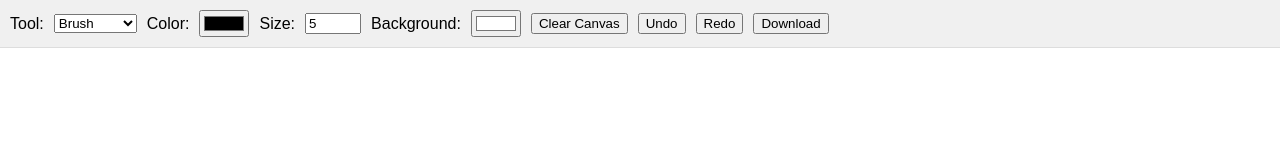
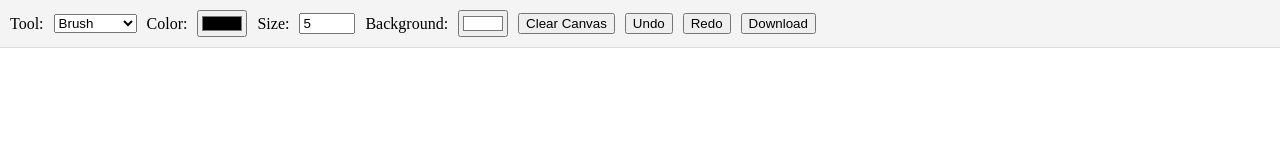
Before and after one commit to TWS-Python/SimpliDraw, a plain HTML site: page index.html in a window 1280 px wide. Drawn offline with Linux system fonts and the light colour scheme.

Commit message:
Update styles.css

```diff
--- a/styles.css
+++ b/styles.css
@@ -1,34 +1,20 @@
 body {
   margin: 0;
-  font-family: Arial, sans-serif;
+  display: flex;
+  flex-direction: column;
 }
 
 .toolbar {
   display: flex;
-  flex-wrap: wrap;
+  padding: 10px;
+  background-color: #f4f4f4;
+  border-bottom: 1px solid #ddd;
+  gap: 10px;
   align-items: center;
-  padding: 10px;
-  background-color: #f0f0f0;
-  border-bottom: 1px solid #ddd;
-  position: fixed;
-  top: 0;
-  left: 0;
-  width: 100%;
-  z-index: 1000;
-}
-
-.toolbar label,
-.toolbar input,
-.toolbar select,
-.toolbar button {
-  margin-right: 10px;
 }
 
 canvas {
+  flex: 1;
   display: block;
-  margin: 0;
-  padding: 0;
-  position: absolute;
-  top: 50px;
-  left: 0;
+  cursor: crosshair;
 }
```
